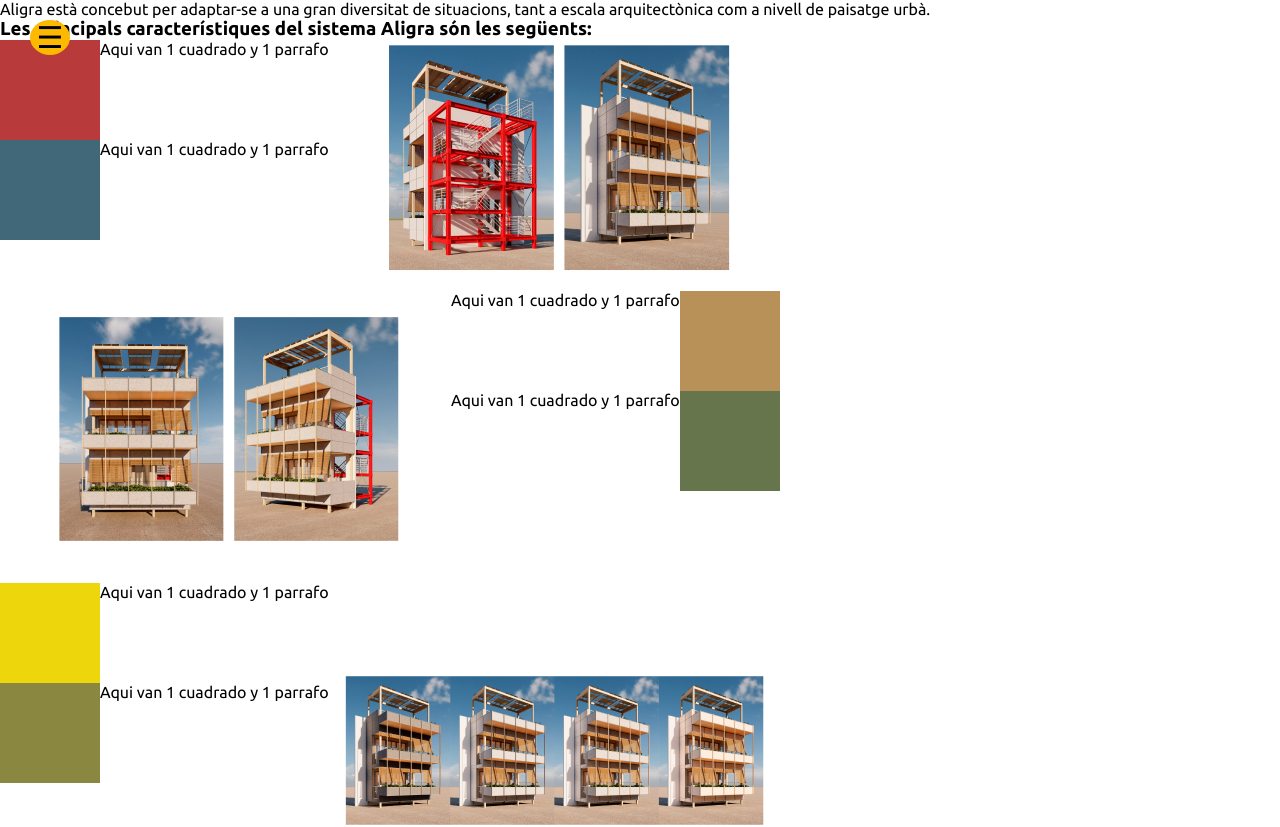
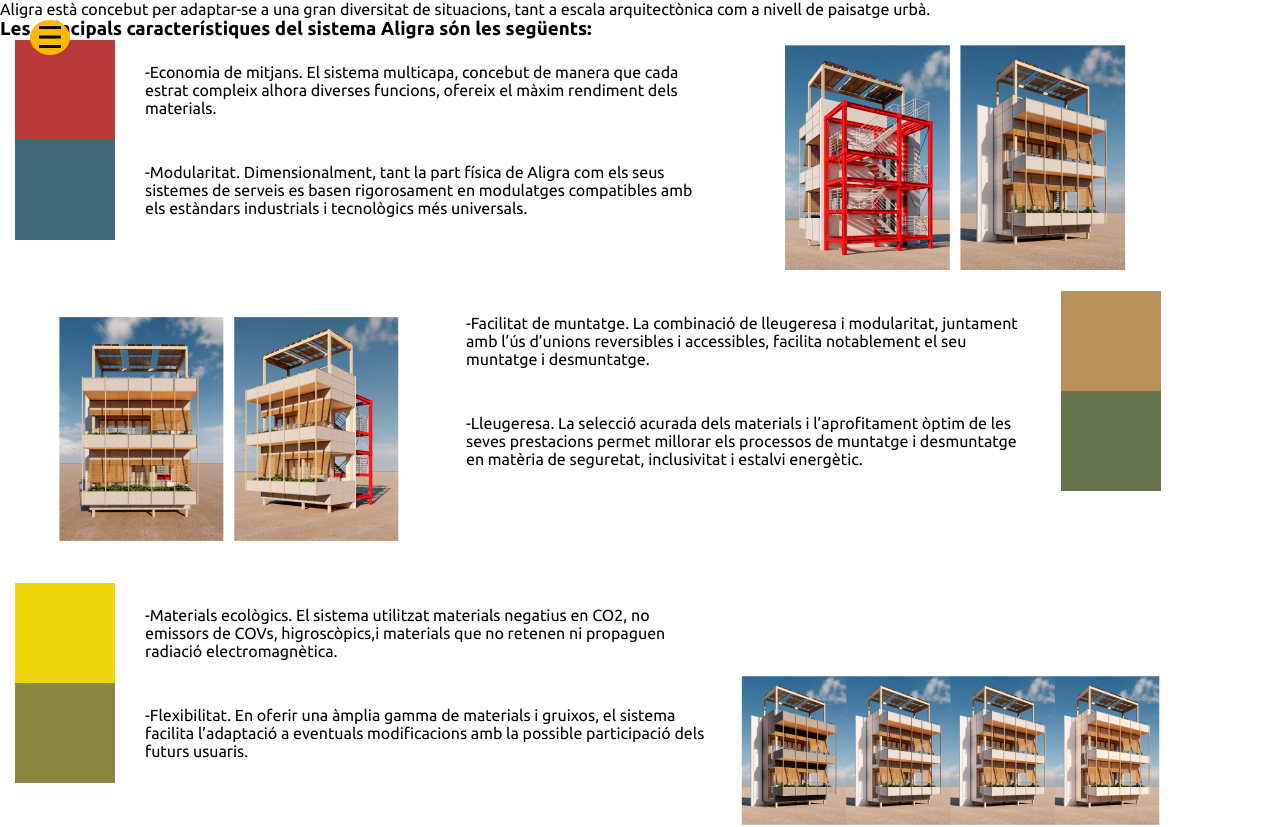
Before and after one commit to Manuraptor/amunt-p1-aligra, a SvelteKit app: page /caracteristiques in a window 1280 px wide. Shown: the top 827 px of the page. Built offline with nearby package versions, Linux system fonts and the light colour scheme.

Commit message:
coracteristiqueswork4

```diff
--- a/src/routes/caracteristiques/+page.svelte
+++ b/src/routes/caracteristiques/+page.svelte
@@ -24,12 +24,21 @@
             <div class="contenedormediano3">
                 <img class="square" src={Rectangle29}
                      alt="decoración cuadrado"/>
-                <div>Aqui van 1 cuadrado y 1 parrafo</div>
+                <div class="contenedortexto">-Economia de mitjans.
+
+                    El sistema multicapa, concebut de manera que cada estrat
+                    compleix alhora diverses funcions, ofereix el màxim rendiment
+                    dels materials.</div>
             </div>
             <div class="contenedormediano3">
                 <img class="square" src={Rectangle27}
                      alt="decoración cuadrado"/>
-                <div>Aqui van 1 cuadrado y 1 parrafo</div>
+                <div class="contenedortexto">-Modularitat.
+
+                    Dimensionalment, tant la part física de Aligra com els seus sistemes
+                    de serveis es basen rigorosament en modulatges compatibles amb els
+                    estàndars industrials i tecnològics més universals.
+                </div>
             </div>
         </div>
         <img src={Foto2} alt="foto"/>
@@ -41,12 +50,20 @@
         <div class="contenedormediano2">
             <div class="contenedormediano3">
 
-                <div>Aqui van 1 cuadrado y 1 parrafo</div>
+                <div class="contenedortexto">-Facilitat de muntatge.
+
+                    La combinació de lleugeresa i modularitat, juntament
+                    amb l’ús d’unions reversibles i accessibles, facilita          notablement el seu muntatge i desmuntatge.
+                </div>
                 <img class="square" src={Rectangle18}
                      alt="decoración cuadrado"/>
             </div>
             <div class="contenedormediano3">
-                <div>Aqui van 1 cuadrado y 1 parrafo</div>
+                <div class="contenedortexto">-Lleugeresa.
+
+                    La selecció acurada dels materials i l’aprofitament òptim de
+                    les seves prestacions permet millorar els processos de muntatge i desmuntatge
+                    en matèria de seguretat, inclusivitat i estalvi energètic.</div>
                 <img class="square" src={Rectangle19}
                      alt="decoración cuadrado"/>
             </div>
@@ -57,14 +74,22 @@
             <div class="contenedormediano3">
                 <img class="square" src={Rectangle14}
                      alt="decoración cuadrado"/>
-                <div>Aqui van 1 cuadrado y 1 parrafo</div>
+                <div class="contenedortexto">-Materials ecològics.
+
+                    El sistema utilitzat materials negatius en CO2, no emissors de COVs,
+                    higroscòpics,i materials que no retenen ni propaguen  radiació electromagnètica.
+                </div>
 
 
             </div>
             <div class="contenedormediano3">
                 <img class="square" src={Rectangle15}
                      alt="decoración cuadrado"/>
-                <div>Aqui van 1 cuadrado y 1 parrafo</div>
+                <div class="contenedortexto">-Flexibilitat.
+
+                    En oferir una àmplia gamma de materials i gruixos, el sistema facilita
+                    l’adaptació a eventuals modificacions amb la possible participació
+                    dels futurs usuaris.</div>
             </div>
         </div>
         <img src={Foto3}
@@ -75,6 +100,20 @@
 
 <style>
 
+    section {
+
+        width:1200px;
+        height: 1400px;
+    }
+
+        .contenedortexto{
+
+            height: 100px;
+            width: 565px;
+            display: flex;
+            align-items: center;
+
+        }
     .contenedormediano {
         display: flex;
         flex-direction: row;
@@ -88,6 +127,10 @@
     .contenedormediano3 {
         display: flex;
         flex-direction: row;
+        justify-content: space-around;
+        align-items: center;
+        height: 100px;
+        width:725px;
     }
 
 </style>
```
